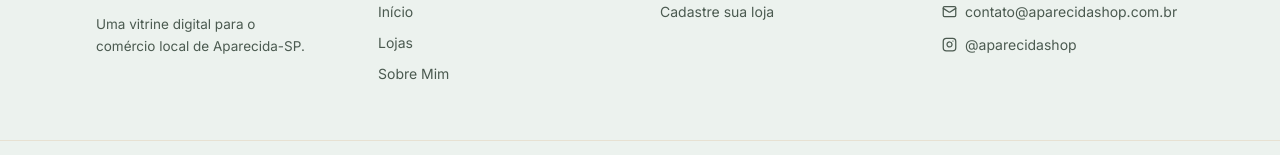
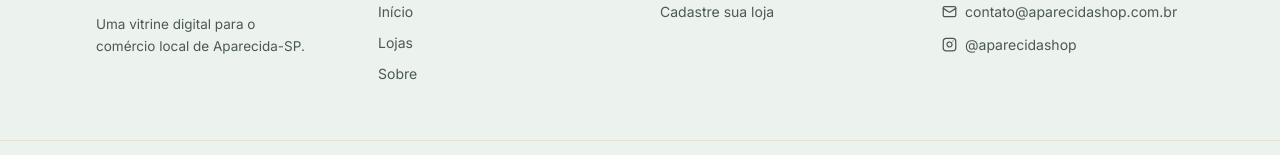
Before and after one commit to RenanRangel/AparecidaShop, a Next.js app: page / in a window 1280 px wide. Shown: the part 1752-1907 px from the top of the page. Built offline with nearby package versions, Linux system fonts and the light colour scheme; no server answers; the database is empty.

Commit message:
fix: Mudanças na home/lojas

```diff
--- a/components/layout/Footer.tsx
+++ b/components/layout/Footer.tsx
@@ -27,7 +27,7 @@ export function Footer() {
           <ul className="mt-4 flex flex-col gap-2.5 text-[14px] text-ink-soft">
             <li><Link href="/" className="hover:text-ink">Início</Link></li>
             <li><Link href="/lojas" className="hover:text-ink">Lojas</Link></li>
-            <li><Link href="/sobre" className="hover:text-ink">Sobre Mim</Link></li>
+            <li><Link href="/sobre" className="hover:text-ink">Sobre</Link></li>
           </ul>
         </div>
 
--- a/prisma/seed.ts
+++ b/prisma/seed.ts
@@ -108,7 +108,6 @@ async function main() {
   console.log("Seed executado com sucesso!");
 }
 
-
 main()
 .then(async()=>{
 
```
